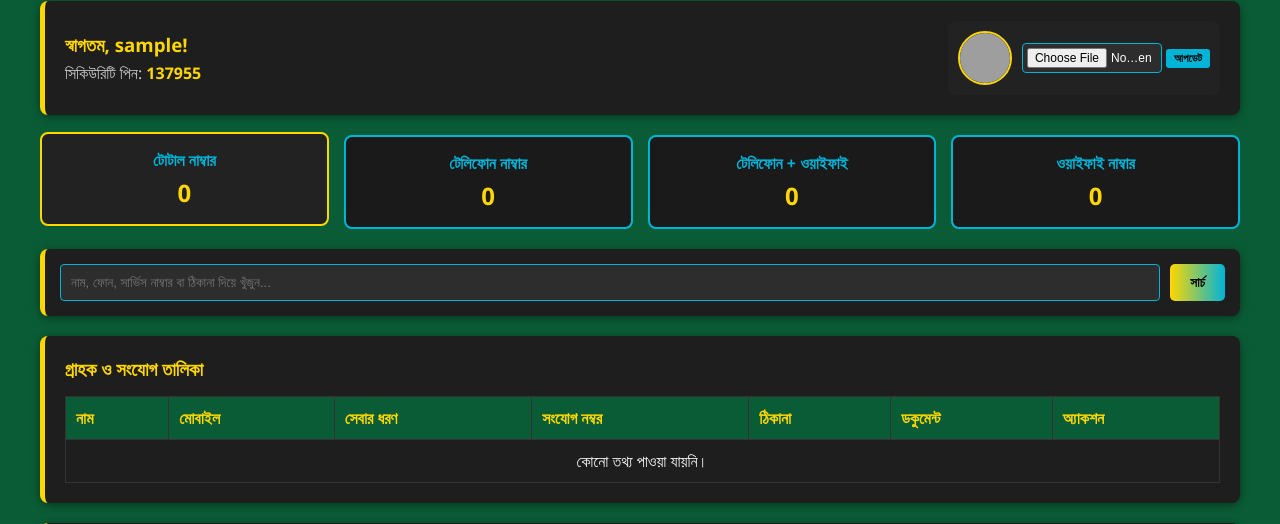
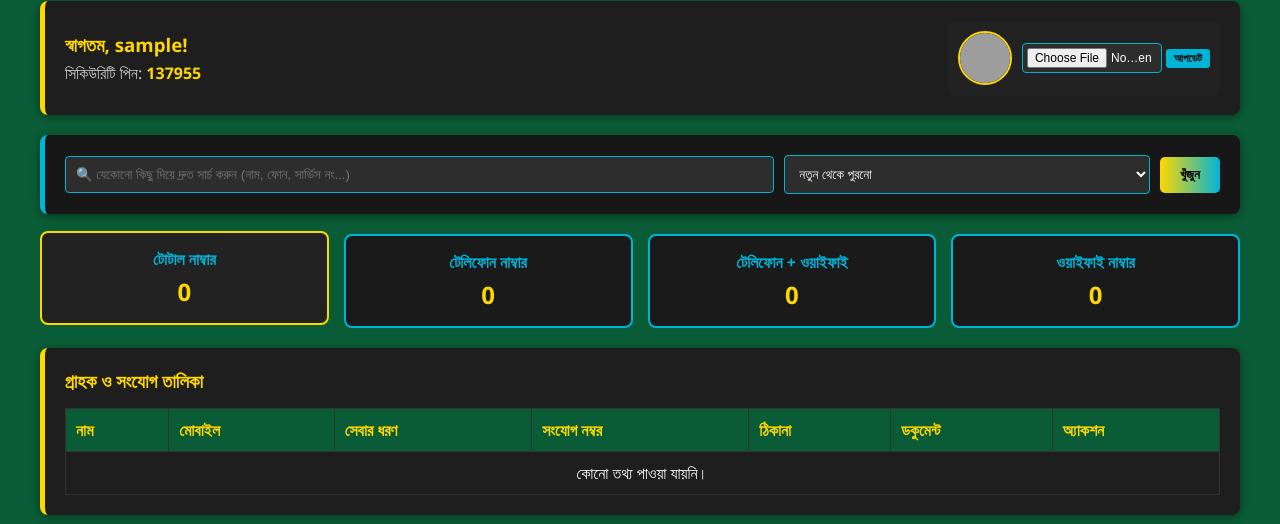
Before and after one commit to alommdkhushbu-design/btcl-kurigram, a Flask app: page /dashboard in a window 1280 px wide. Shown: the part 84-608 px from the top of the page. Run offline with Flask 3, Linux system fonts and the light colour scheme; the visitor is signed in with stand-in values (Sample User, id 1); data comes from the database, SQL or seed files in the repository; tables that the repository leaves empty hold one stand-in row (values such as "Sample post"); grey boxes are pictures that could not be loaded.

Commit message:
Update index.html

```diff
--- a/templates/index.html
+++ b/templates/index.html
@@ -67,6 +67,13 @@
             width: 100%; padding: 10px; margin: 8px 0; background: #2D2D2D;
             border: 1px solid var(--sky-blue); color: white; border-radius: 4px; box-sizing: border-box;
         }
+
+        /* টপ সার্চ ও সর্ট কন্ট্রোল প্যানেল */
+        .top-search-bar {
+            display: flex; gap: 10px; flex-wrap: wrap; align-items: center; margin-bottom: 20px;
+        }
+        .top-search-bar input { flex: 2; min-width: 200px; margin: 0; }
+        .top-search-bar select { flex: 1; min-width: 130px; margin: 0; }
 
         /* ৪টি কাউন্টার বক্স */
         .counter-grid {
@@ -186,30 +193,37 @@
                 </div>
             </div>
 
+            <div class="card" style="background: #171717; border-left: 5px solid var(--sky-blue);">
+                <form action="/dashboard" method="GET" class="top-search-bar" style="margin: 0;">
+                    <input type="text" name="search" placeholder="🔍 যেকোনো কিছু দিয়ে দ্রুত সার্চ করুন (নাম, ফোন, সার্ভিস নং...)" value="{{ request.args.get('search', '') }}">
+                    <select name="sort" onchange="this.form.submit()">
+                        <option value="new" {% if request.args.get('sort') == 'new' %}selected{% endif %}>নতুন থেকে পুরনো</option>
+                        <option value="old" {% if request.args.get('sort') == 'old' %}selected{% endif %}>পুরনো থেকে নতুন</option>
+                        <option value="az" {% if request.args.get('sort') == 'az' %}selected{% endif %}>A - Z (বর্ণানুক্রমিক)</option>
+                        <option value="za" {% if request.args.get('sort') == 'za' %}selected{% endif %}>Z - A (বিপরীত)</option>
+                    </select>
+                    <input type="hidden" name="filter" value="{{ active_filter }}">
+                    <button type="submit" class="btn-custom">খুঁজুন</button>
+                </form>
+            </div>
+
             <div class="counter-grid">
-                <a href="/dashboard?filter=all" class="counter-box {% if active_filter == 'all' %}active{% endif %}">
+                <a href="/dashboard?filter=all&search={{ request.args.get('search', '') }}&sort={{ request.args.get('sort', 'new') }}" class="counter-box {% if active_filter == 'all' %}active{% endif %}">
                     <h4>টোটাল নাম্বার</h4>
                     <p>{{ total_count }}</p>
                 </a>
-                <a href="/dashboard?filter=Telephone" class="counter-box {% if active_filter == 'Telephone' %}active{% endif %}">
+                <a href="/dashboard?filter=Telephone&search={{ request.args.get('search', '') }}&sort={{ request.args.get('sort', 'new') }}" class="counter-box {% if active_filter == 'Telephone' %}active{% endif %}">
                     <h4>টেলিফোন নাম্বার</h4>
                     <p>{{ tel_count }}</p>
                 </a>
-                <a href="/dashboard?filter=Tel+WiFi" class="counter-box {% if active_filter == 'Tel+WiFi' %}active{% endif %}">
+                <a href="/dashboard?filter=Tel+WiFi&search={{ request.args.get('search', '') }}&sort={{ request.args.get('sort', 'new') }}" class="counter-box {% if active_filter == 'Tel+WiFi' %}active{% endif %}">
                     <h4>টেলিফোন + ওয়াইফাই</h4>
                     <p>{{ tel_wifi_count }}</p>
                 </a>
-                <a href="/dashboard?filter=WiFi" class="counter-box {% if active_filter == 'WiFi' %}active{% endif %}">
+                <a href="/dashboard?filter=WiFi&search={{ request.args.get('search', '') }}&sort={{ request.args.get('sort', 'new') }}" class="counter-box {% if active_filter == 'WiFi' %}active{% endif %}">
                     <h4>ওয়াইফাই নাম্বার</h4>
                     <p>{{ wifi_count }}</p>
                 </a>
-            </div>
-
-            <div class="card" style="padding: 15px;">
-                <form action="/dashboard" method="GET" style="display: flex; gap: 10px; margin: 0;">
-                    <input type="text" name="search" placeholder="নাম, ফোন, সার্ভিস নাম্বার বা ঠিকানা দিয়ে খুঁজুন..." value="{{ request.args.get('search', '') }}" style="margin: 0;">
-                    <button type="submit" class="btn-custom">সার্চ</button>
-                </form>
             </div>
 
             {% if current_user == 'Khushbu23' %}
@@ -340,7 +354,6 @@
     </div>
 
     <script>
-        /* সাইডবার মেনু কন্ট্রোল স্ক্রিপ্ট */
         function openNav() {
             document.getElementById("mySidebar").style.width = "280px";
         }
@@ -348,7 +361,6 @@
             document.getElementById("mySidebar").style.width = "0";
         }
 
-        /* মডাল পপআপ স্ক্রিপ্ট */
         function openAddModal() {
             document.getElementById("addModal").style.display = "block";
         }
```
